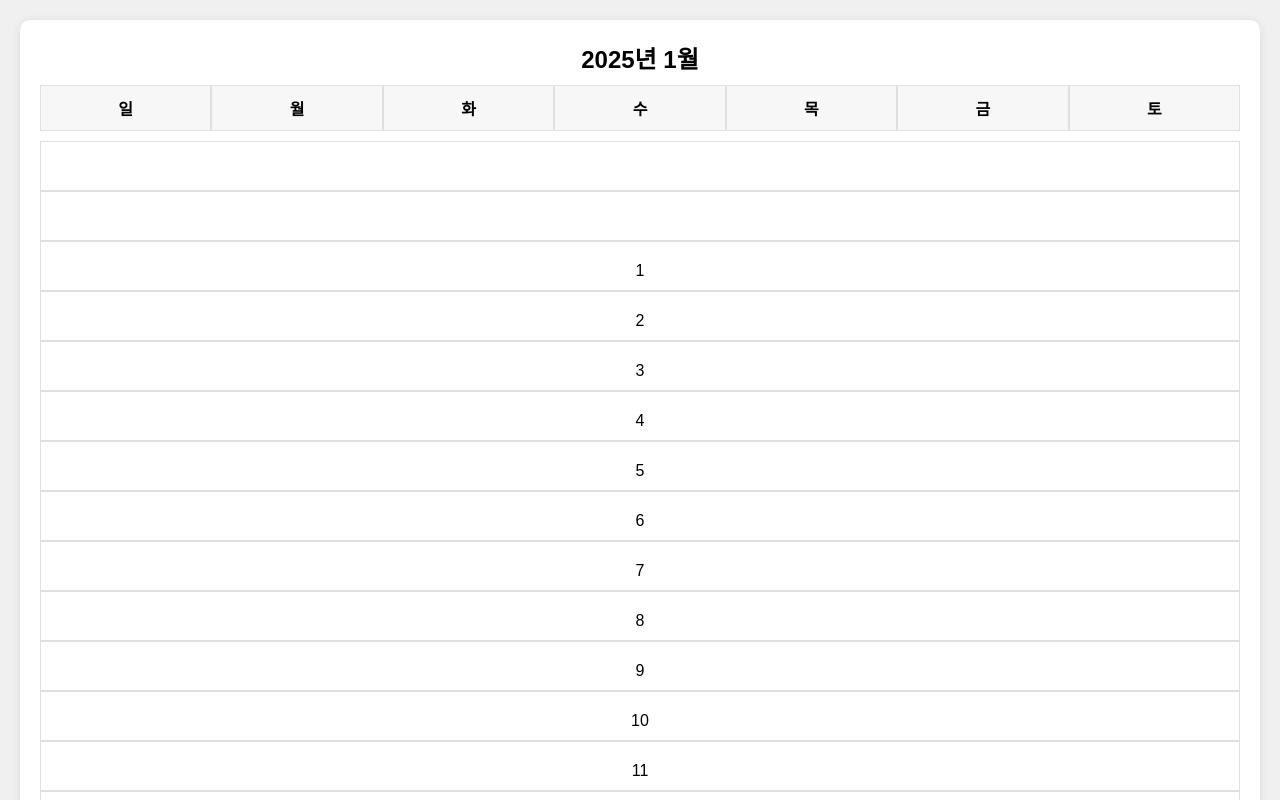
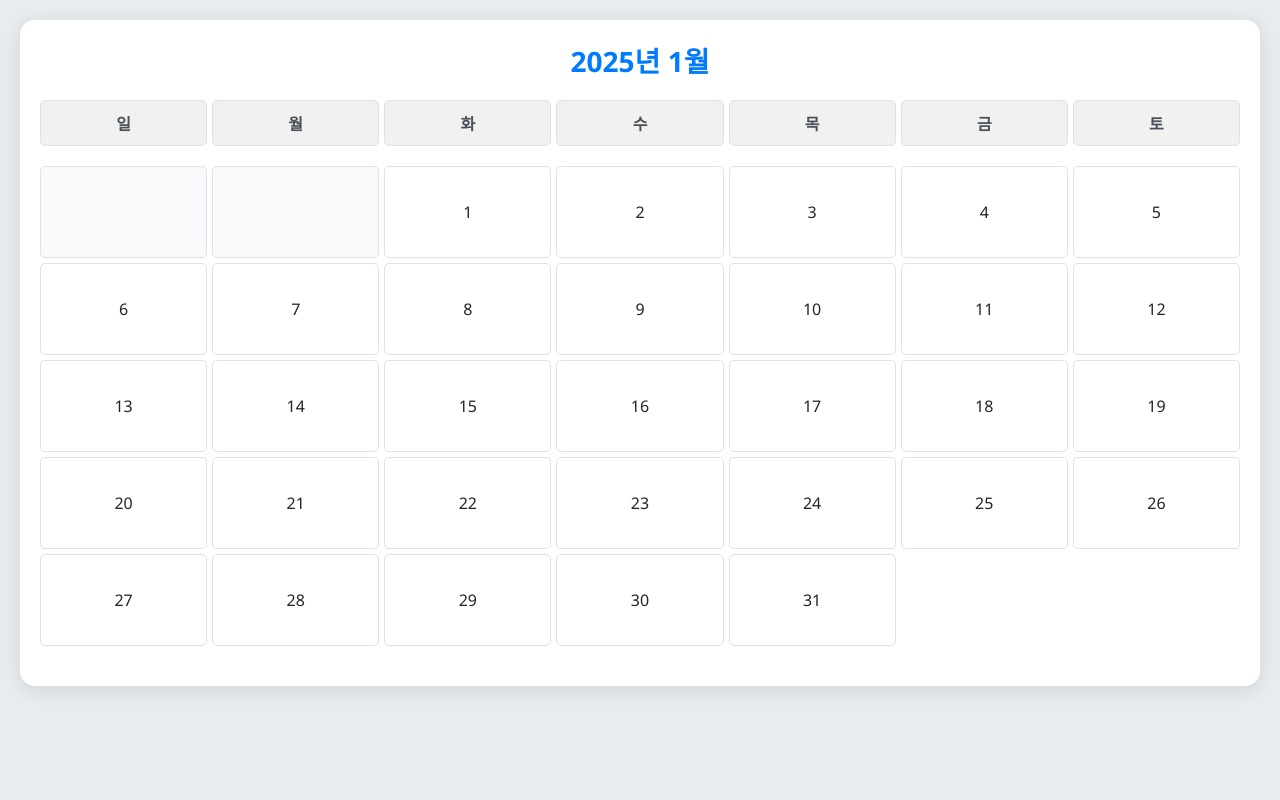
Before and after one commit to 7test357/735764, a plain HTML site: page file/calendar/1.html in a window 1280 px wide. Shown: the top 800 px of the page. Drawn offline with Linux system fonts and the light colour scheme.

Commit message:
Update 1.html

```diff
--- a/file/calendar/1.html
+++ b/file/calendar/1.html
@@ -6,48 +6,69 @@
     <title>2025년 1월</title>
     <style>
         body {
-            font-family: Arial, sans-serif;
-            background-color: #f0f0f0;
+            font-family: 'Segoe UI', Tahoma, Geneva, Verdana, sans-serif;
+            background-color: #e9ecef;
             margin: 0;
             padding: 20px;
         }
 
         .calendar {
             background: white;
-            border-radius: 10px;
-            box-shadow: 0 2px 10px rgba(0, 0, 0, 0.1);
+            border-radius: 15px;
+            box-shadow: 0 4px 20px rgba(0, 0, 0, 0.1);
             padding: 20px;
             text-align: center;
+            transition: transform 0.2s;
+        }
+
+        .calendar:hover {
+            transform: scale(1.02);
         }
 
         .month-name {
-            font-size: 24px;
+            font-size: 28px;
             font-weight: bold;
-            margin-bottom: 10px;
+            margin-bottom: 20px;
+            color: #007bff;
         }
 
-        .days {
+        .days, .dates {
             display: grid;
             grid-template-columns: repeat(7, 1fr);
-            margin-bottom: 10px;
+            gap: 5px;
+            margin-bottom: 20px;
         }
 
         .day {
             font-weight: bold;
             padding: 10px;
-            background: #f7f7f7;
-            border: 1px solid #e0e0e0;
+            background: #f1f1f1;
+            border: 1px solid #dee2e6;
+            border-radius: 5px;
+            color: #495057;
         }
 
         .date {
-            padding: 20px;
-            height: 50px;
-            border: 1px solid #e0e0e0;
-            box-sizing: border-box;
+            padding: 15px;
+            height: 60px;
+            border: 1px solid #dee2e6;
+            border-radius: 5px;
+            background: #ffffff;
+            color: #212529;
+            display: flex;
+            align-items: center;
+            justify-content: center;
+            transition: background 0.2s;
+        }
+
+        .date:hover {
+            background: #007bff;
+            color: white;
+            cursor: pointer;
         }
 
         .empty {
-            background: #fff;
+            background: #f8f9fa;
         }
     </style>
 </head>
```
